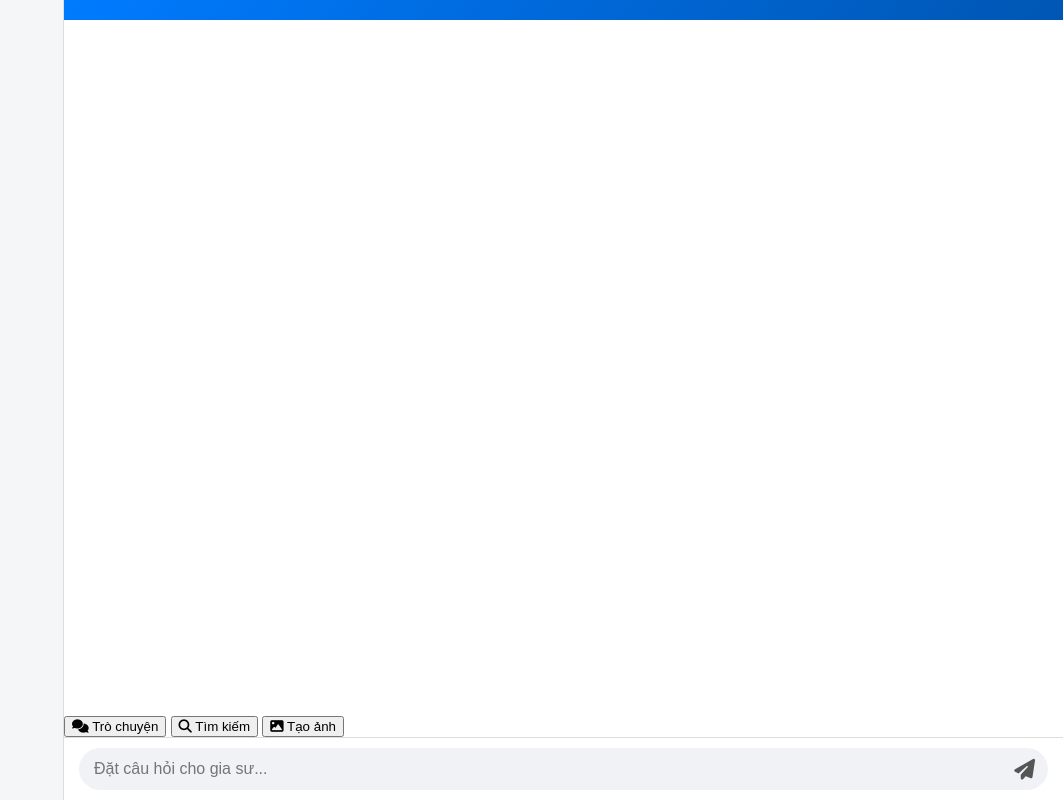
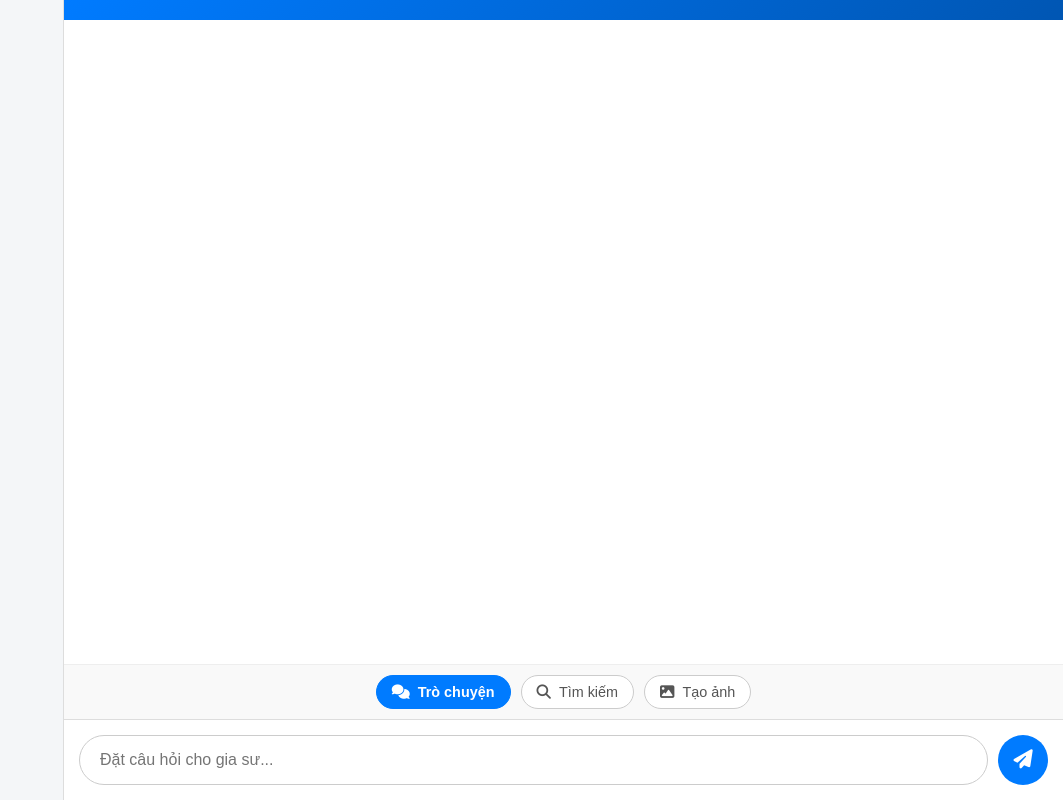
Before and after one commit to nhut0902-pr/Chat-bot-AI, a plain HTML site: page index.html in a window 1280 px wide. Shown: the whole page, without its empty margins (217-1280 px from the left). Drawn offline with Linux system fonts and the light colour scheme.

Commit message:
Update style.css

```diff
--- a/style.css
+++ b/style.css
@@ -27,54 +27,211 @@ body {
 .dashboard.collapsed {
     margin-left: -280px;
 }
-.dashboard-header { padding: 15px; border-bottom: 1px solid #ddd; }
-.dashboard-header h3 { margin: 0 0 15px 0; }
-#new-chat-btn { width: 100%; padding: 10px; background-color: #007bff; color: white; border: none; border-radius: 5px; cursor: pointer; font-weight: bold; }
-.history-list { flex-grow: 1; overflow-y: auto; }
-.history-item { padding: 15px; border-bottom: 1px solid #eee; cursor: pointer; white-space: nowrap; overflow: hidden; text-overflow: ellipsis; }
-.history-item:hover { background-color: #e9ecef; }
-.history-item.active { background-color: #ddeaff; font-weight: bold; }
+.dashboard-header {
+    padding: 15px;
+    border-bottom: 1px solid #ddd;
+}
+.dashboard-header h3 {
+    margin: 0 0 15px 0;
+}
+#new-chat-btn {
+    width: 100%;
+    padding: 10px;
+    background-color: #007bff;
+    color: white;
+    border: none;
+    border-radius: 5px;
+    cursor: pointer;
+    font-weight: bold;
+}
+.history-list {
+    flex-grow: 1;
+    overflow-y: auto;
+}
+.history-item {
+    padding: 15px;
+    border-bottom: 1px solid #eee;
+    cursor: pointer;
+    white-space: nowrap;
+    overflow: hidden;
+    text-overflow: ellipsis;
+}
+.history-item:hover {
+    background-color: #e9ecef;
+}
+.history-item.active {
+    background-color: #ddeaff;
+    font-weight: bold;
+}
 
 /* Chatbot Container */
-.chatbot-container { flex-grow: 1; display: flex; flex-direction: column; background-color: #fff; min-width: 0; }
-.header { display: flex; align-items: center; gap: 15px; background: linear-gradient(135deg, #007bff, #0056b3); color: white; padding: 10px 20px; flex-shrink: 0; }
-#toggle-dashboard-btn { background: none; border: none; color: white; font-size: 1.5em; cursor: pointer; }
+.chatbot-container {
+    flex-grow: 1;
+    display: flex;
+    flex-direction: column;
+    background-color: #fff;
+    min-width: 0; /* Quan trọng để flexbox hoạt động đúng */
+}
+
+.header {
+    display: flex;
+    align-items: center;
+    gap: 15px;
+    background: linear-gradient(135deg, #007bff, #0056b3);
+    color: white;
+    padding: 10px 20px;
+    flex-shrink: 0;
+}
+#toggle-dashboard-btn {
+    background: none;
+    border: none;
+    color: white;
+    font-size: 1.5em;
+    cursor: pointer;
+}
 .header-title h2 { margin: 0; font-size: 1.3em; }
 .header-title p { margin: 2px 0 0; font-size: 0.8em; opacity: 0.9; }
 
 /* Chat Box */
-.chat-box { flex-grow: 1; padding: 20px; overflow-y: auto; display: flex; flex-direction: column; gap: 10px; }
-.message { max-width: 80%; padding: 10px 15px; border-radius: 18px; line-height: 1.5; word-wrap: break-word; }
-.user-message { background-color: #007bff; color: white; align-self: flex-end; border-bottom-right-radius: 4px; }
-.bot-message { background-color: #e9e9eb; color: #333; align-self: flex-start; border-bottom-left-radius: 4px; }
-.bot-message img.generated-image, .user-message img { max-width: 100%; border-radius: 10px; margin-top: 10px; border: 1px solid #ddd; }
+.chat-box {
+    flex-grow: 1;
+    padding: 20px;
+    overflow-y: auto;
+    display: flex;
+    flex-direction: column;
+    gap: 10px;
+}
+.message {
+    max-width: 80%;
+    padding: 10px 15px;
+    border-radius: 18px;
+    line-height: 1.5;
+    word-wrap: break-word;
+}
+.user-message {
+    background-color: #007bff;
+    color: white;
+    align-self: flex-end;
+    border-bottom-right-radius: 4px;
+}
+.bot-message {
+    background-color: #e9e9eb;
+    color: #333;
+    align-self: flex-start;
+    border-bottom-left-radius: 4px;
+}
+.bot-message img, .user-message img {
+    max-width: 100%;
+    border-radius: 10px;
+    margin-top: 10px;
+    border: 1px solid #ddd;
+}
 
 /* Typing Indicator */
-.typing-indicator { padding: 15px; }
-.typing-indicator span { height: 10px; width: 10px; background-color: #999; border-radius: 50%; display: inline-block; margin: 0 2px; animation: bounce 1.4s infinite ease-in-out both; }
+.typing-indicator {
+    padding: 15px;
+}
+.typing-indicator span {
+    height: 10px;
+    width: 10px;
+    background-color: #999;
+    border-radius: 50%;
+    display: inline-block;
+    margin: 0 2px;
+    animation: bounce 1.4s infinite ease-in-out both;
+}
 .typing-indicator span:nth-of-type(1) { animation-delay: -0.32s; }
 .typing-indicator span:nth-of-type(2) { animation-delay: -0.16s; }
-@keyframes bounce { 0%, 80%, 100% { transform: scale(0); } 40% { transform: scale(1.0); } }
+@keyframes bounce {
+    0%, 80%, 100% { transform: scale(0); }
+    40% { transform: scale(1.0); }
+}
+
+/* TOOL SELECTOR (BỘ CHỌN CÔNG CỤ) */
+.tool-selector {
+    display: flex;
+    justify-content: center;
+    gap: 10px;
+    padding: 10px;
+    border-top: 1px solid #eee;
+    background-color: #f9f9f9;
+    flex-shrink: 0;
+}
+.tool-btn {
+    display: flex;
+    align-items: center;
+    gap: 8px;
+    padding: 8px 15px;
+    border: 1px solid #ccc;
+    background-color: white;
+    color: #555;
+    border-radius: 20px;
+    cursor: pointer;
+    font-size: 0.9em;
+    transition: all 0.2s ease;
+}
+.tool-btn:hover {
+    border-color: #007bff;
+    color: #007bff;
+}
+.tool-btn.active {
+    background-color: #007bff;
+    color: white;
+    border-color: #007bff;
+    font-weight: bold;
+}
 
 /* Chat Input Area */
-.chat-input-area { display: flex; align-items: center; padding: 10px 15px; border-top: 1px solid #ddd; gap: 10px; flex-shrink: 0; }
-#chat-form { flex-grow: 1; display: flex; align-items: center; background-color: #f0f2f5; border-radius: 25px; padding: 0 5px 0 15px; }
-#user-input { flex-grow: 1; padding: 12px 0; border: none; background-color: transparent; outline: none; font-size: 1em; }
-.input-action-btn, .send-btn { background: none; border: none; font-size: 1.3em; cursor: pointer; color: #555; padding: 8px; display: flex; align-items: center; justify-content: center; flex-shrink: 0; }
-.send-btn { margin-left: 5px; }
-.input-action-btn:hover, .send-btn:hover { color: #007bff; }
-
-/* Voice Mode Recording Style */
-#voice-mode-btn.recording { color: #dc3545; animation: pulse 1.5s infinite; }
-@keyframes pulse { 0% { transform: scale(1); opacity: 1; } 50% { transform: scale(1.2); opacity: 0.7; } 100% { transform: scale(1); opacity: 1; } }
-
-/* Canvas Modal */
-.modal { display: none; position: fixed; z-index: 1000; left: 0; top: 0; width: 100%; height: 100%; overflow: auto; background-color: rgba(0,0,0,0.5); }
-.modal-content { background-color: #fefefe; margin: 10% auto; padding: 20px; border: 1px solid #888; width: 80%; max-width: 500px; border-radius: 10px; }
-#drawing-canvas { border: 1px solid #ccc; cursor: crosshair; display: block; margin: 0 auto; }
-.canvas-actions { margin-top: 15px; display: flex; justify-content: flex-end; gap: 10px; }
-.close-btn { color: #aaa; float: right; font-size: 28px; font-weight: bold; cursor: pointer; }
+.chat-input-area {
+    display: flex;
+    align-items: center;
+    padding: 15px;
+    border-top: 1px solid #ddd;
+    flex-shrink: 0;
+}
+#chat-form {
+    flex-grow: 1;
+    display: flex;
+}
+#user-input {
+    flex-grow: 1;
+    padding: 12px 20px;
+    border: 1px solid #ccc;
+    border-radius: 25px;
+    font-size: 1em;
+    outline: none;
+    transition: border-color 0.2s ease;
+}
+#user-input:focus {
+    border-color: #007bff;
+}
+#send-btn {
+    background: #007bff;
+    color: white;
+    border: none;
+    width: 50px;
+    height: 50px;
+    border-radius: 50%;
+    margin-left: 10px;
+    font-size: 1.2em;
+    cursor: pointer;
+    flex-shrink: 0;
+    transition: opacity 0.2s ease;
+}
+#send-btn:hover {
+    opacity: 0.9;
+}
 
 /* Footer */
-.footer { padding: 10px; text-align: center; border-top: 1px solid #eee; background-color: #f9f9f9; flex-shrink: 0; }
-.footer p { margin: 0; font-size: 0.8em; color: #888; }
+.footer {
+    padding: 10px;
+    text-align: center;
+    border-top: 1px solid #eee;
+    background-color: #f9f9f9;
+    flex-shrink: 0;
+}
+.footer p {
+    margin: 0;
+    font-size: 0.8em;
+    color: #888;
+}
```
